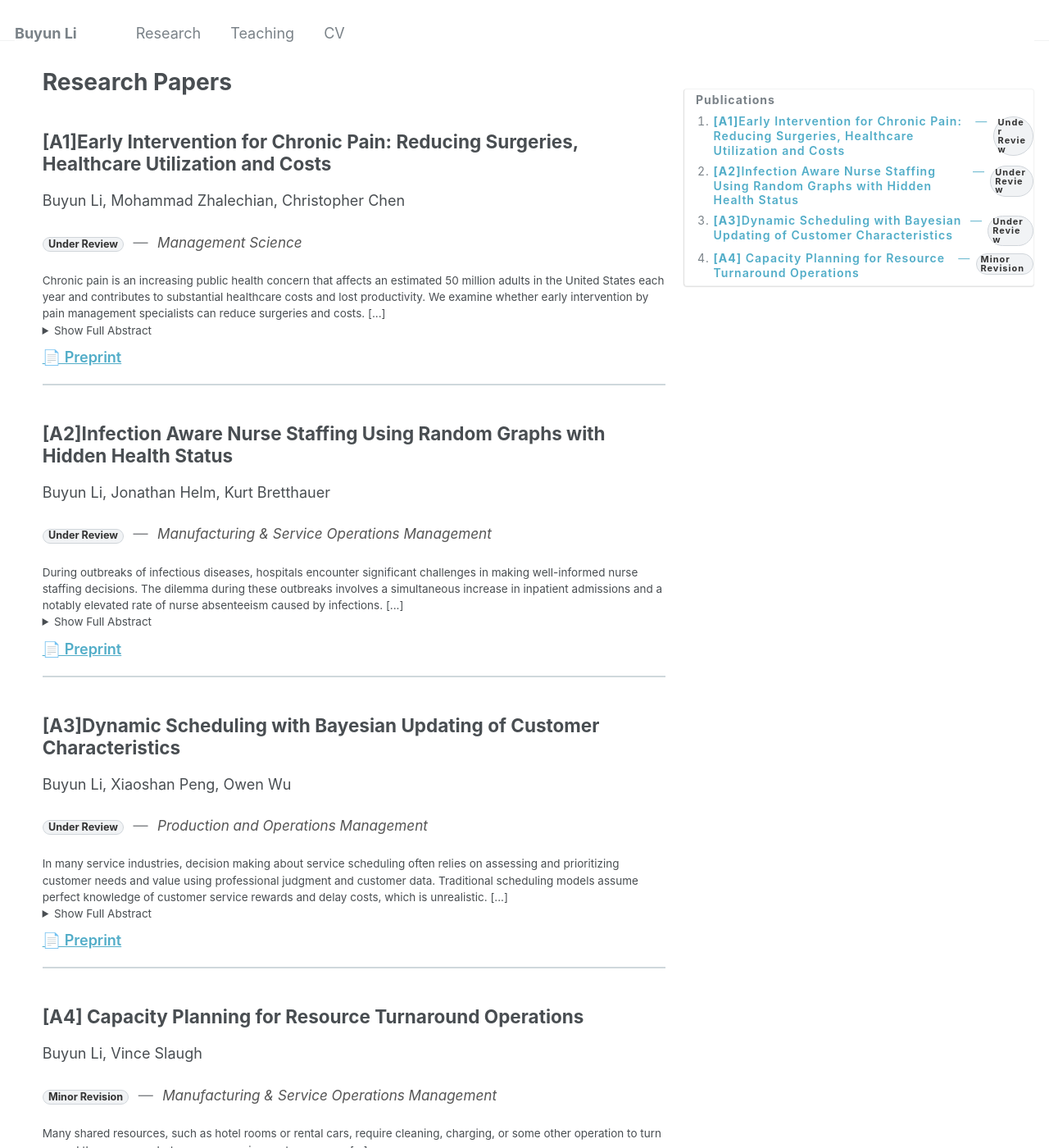
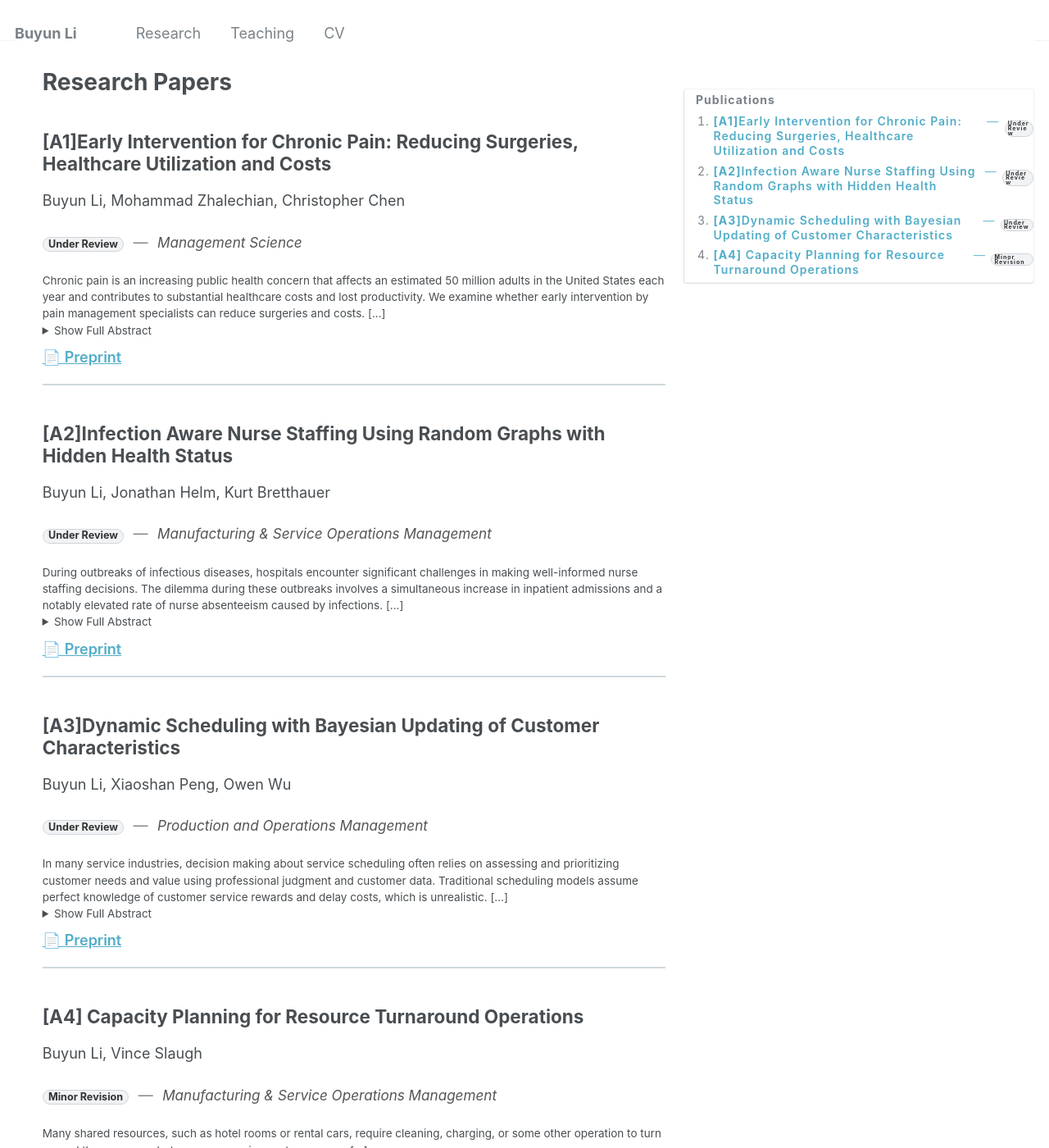
Before and after one commit to BuyunLi/BuyunLi.github.io, a Jekyll site: the page built from _pages/publications.md, in a window 1280 px wide and 1400 px high. Shown: the whole window at 82% size. Built offline with Jekyll 4.4.1, drawn with Linux system fonts in a browser that asks for light colours.

Commit message:
Update _custom.scss

```diff
--- a/_sass/_custom.scss
+++ b/_sass/_custom.scss
@@ -136,13 +136,13 @@
 
 /* TOC mini pill — scales with .toc--right's base font */
 .toc--right .pub__status--mini {
-  font-size: 0.78em;         /* smaller than before (relative to TOC base) */
+  font-size: 0.5em;         /* smaller than before (relative to TOC base) */
   padding: 0.10em 0.45em;
-  line-height: 1;
+  line-height: 0.8;
 }
 
 /* If you ever render fallback plain-text status in TOC */
 .toc--right .toc__status {
-  font-size: 0.9em;          /* smaller than title text */
+  font-size: 0.5em;          /* smaller than title text */
   opacity: 0.85;
 }
```
